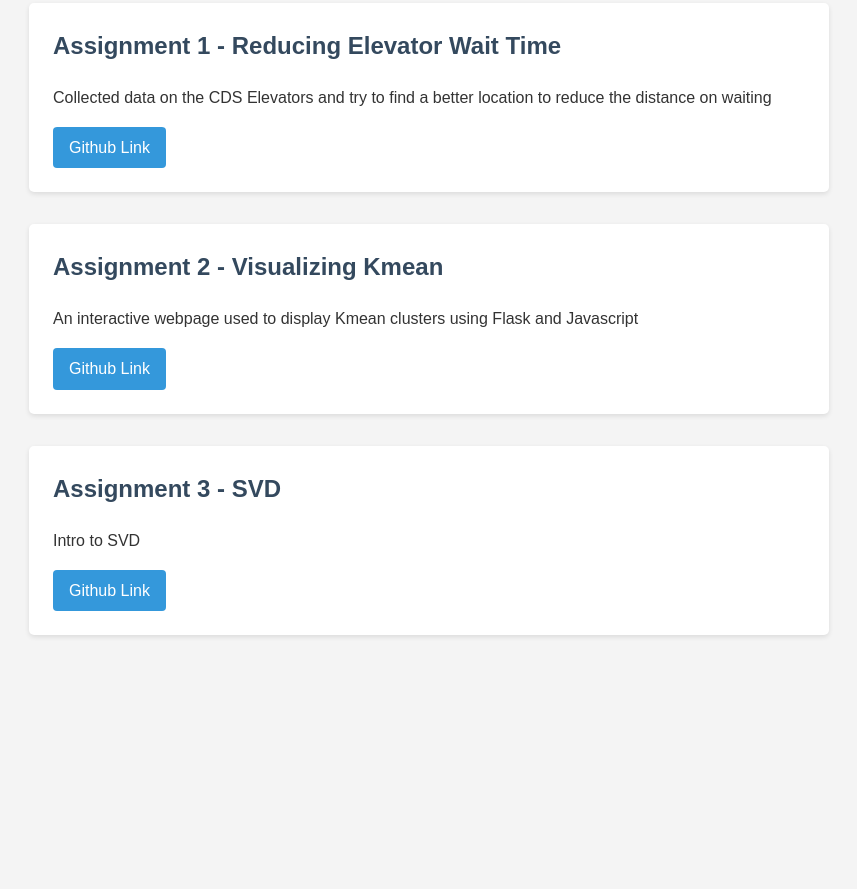
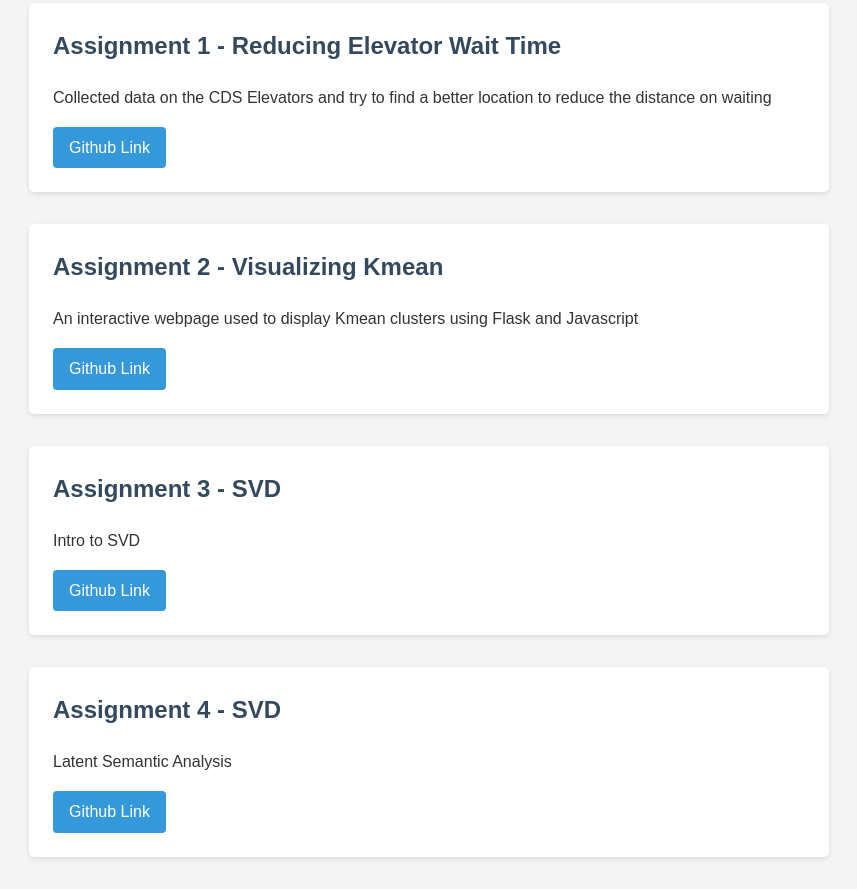
Before and after one commit to YuZW42/YuZW42.github.io, a plain HTML site: page assignments.html in a window 1280 px wide. Shown: the part 381-1270 px from the top of the page, without its empty margins (211-1068 px from the left). Before the commit the page ends 1048 px from the top, so only its background shows below. Drawn offline with Linux system fonts and the light colour scheme.

Commit message:
assignment 4 done

```diff
--- a/assignments.html
+++ b/assignments.html
@@ -42,6 +42,11 @@
             <p>Intro to SVD</p>
             <a href="https://github.com/YuZW42/yuzeng-assignment-3" class="button">Github Link</a>
         </section>
+        <section class="project">
+            <h2>Assignment 4 - SVD</h2>
+            <p>Latent Semantic Analysis </p>
+            <a href="https://github.com/YuZW42/yuzeng-assignment-4" class="button">Github Link</a>
+        </section>
 
 
 
```
